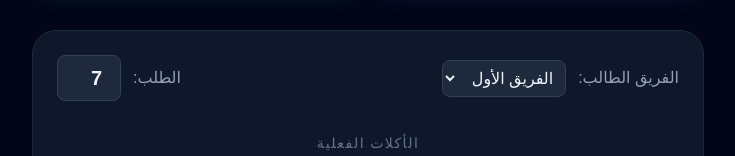
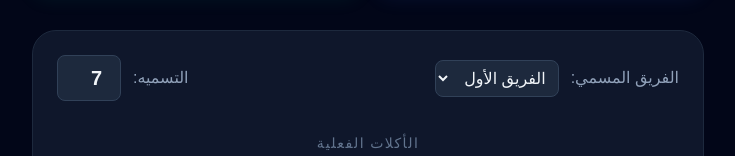
Before and after one commit to Amro145/whist, a Next.js app: page / in a window 1280 px wide. Both pictures are taken after a click on the button "ابدأ الملحمة 🃏". Shown: the part 258-414 px from the top of the page, without its empty margins (272-1007 px from the left). Built offline with nearby package versions, Linux system fonts and the light colour scheme.

Commit message:
chore: update bidding UI labels for improved terminology consistency

```diff
--- a/app/page.tsx
+++ b/app/page.tsx
@@ -109,7 +109,7 @@ const WhistGame = () => {
           <div className="bg-slate-900 p-6 rounded-3xl border border-slate-800">
             <div className="flex flex-wrap items-center justify-between gap-4 mb-8">
               <div className="flex items-center gap-3">
-                <span className="text-slate-400">الفريق الطالب:</span>
+                <span className="text-slate-400">الفريق المسمي:</span>
                 <select
                   className="bg-slate-800 p-2 rounded-lg border border-slate-700 outline-none focus:ring-2 focus:ring-blue-500"
                   onChange={(e) => setBid({ ...bid, team: e.target.value as 't1' | 't2' })}
@@ -119,7 +119,7 @@ const WhistGame = () => {
                 </select>
               </div>
               <div className="flex items-center gap-3">
-                <span className="text-slate-400">الطلب:</span>
+                <span className="text-slate-400">التسميه:</span>
                 <input
                   type="number" min="7" max="13" value={bid.count}
                   className="w-16 bg-slate-800 p-2 rounded-lg border border-slate-700 text-center text-xl font-bold"
```
